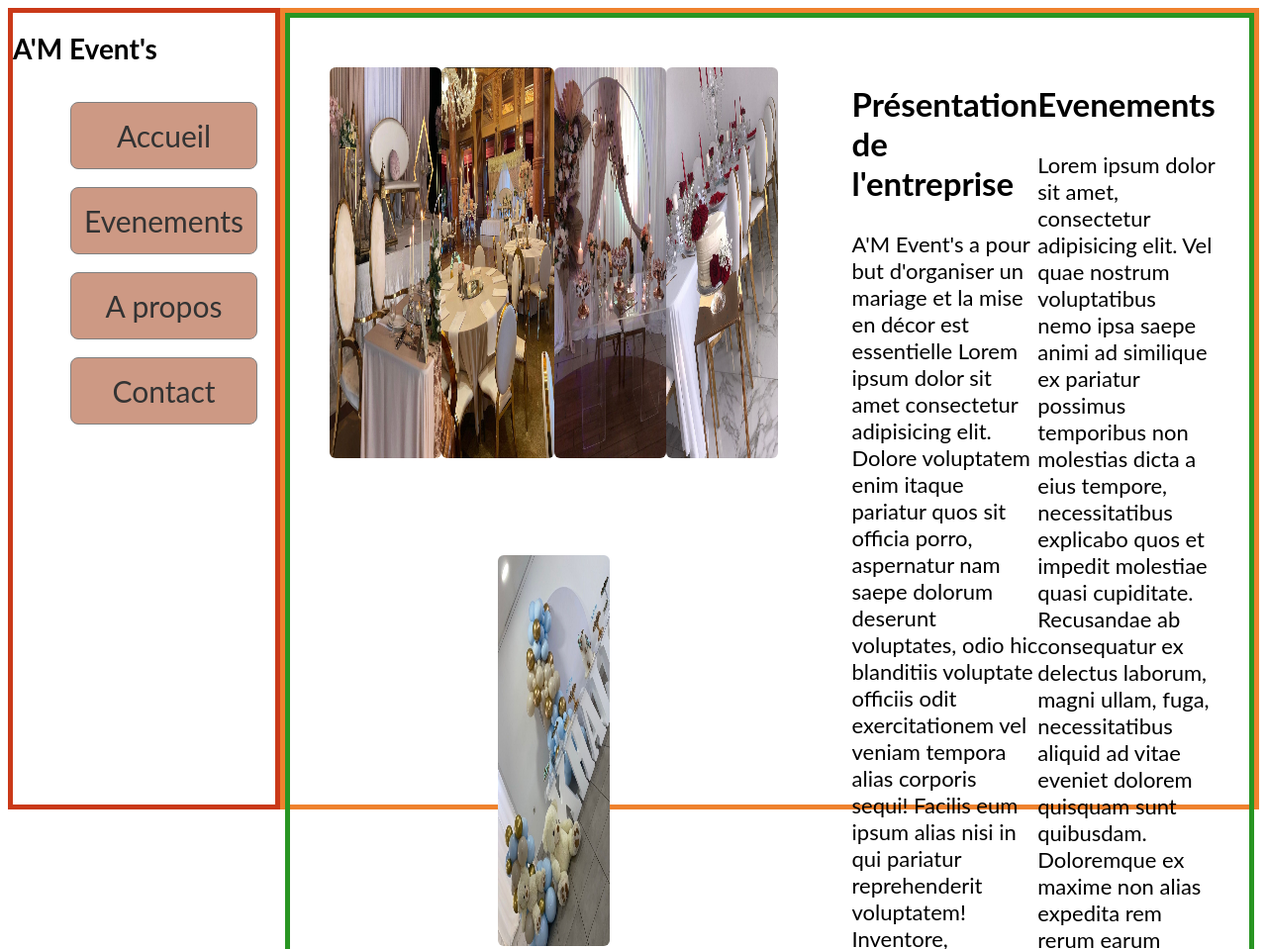
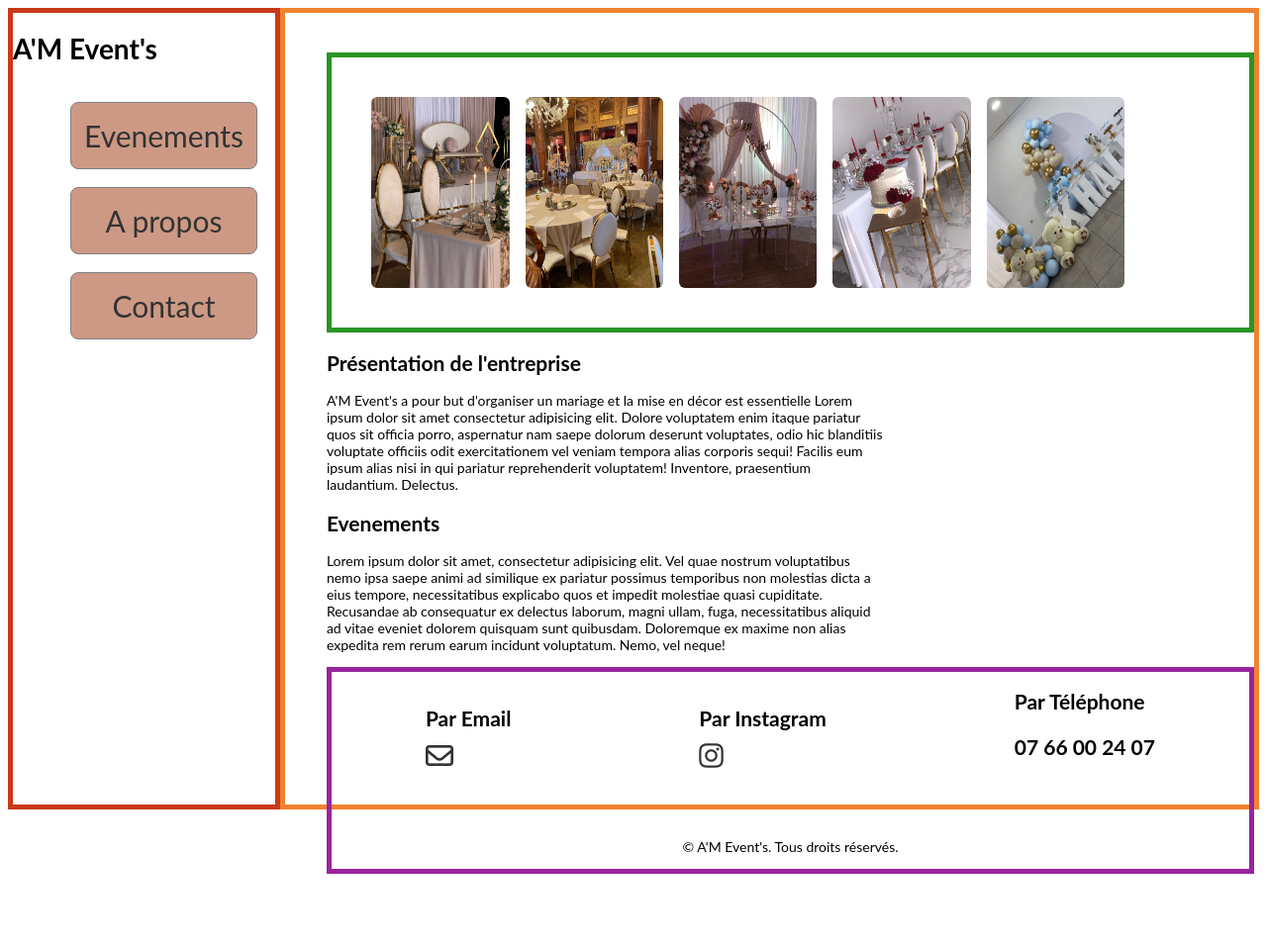
Before and after one commit to Mudadaa/amevents, a website: page home.html in a window 1280 px wide. Shown: the top 959 px of the page at 99% size. After the commit the page ends 883 px from the top, so only its background shows below. Drawn offline with Linux system fonts and the light colour scheme.

Commit message:
flex in progress

```diff
--- a/home.html
+++ b/home.html
@@ -18,7 +18,6 @@
 
             <nav>
             <ul>
-              <li><a href="#">Accueil</a></li>
               <li><a href="#">Evenements </a></li>
               <li><a href="#">A propos</a></li>
               <li><a href="#footer">Contact</a></li>
@@ -30,16 +29,17 @@
       <!-- :::::::::::::::::MAIN:::::::::::::::::::: -->
       <main>
           <section class="photos">
-                <img id="firstImage"src="./img/tablesmariésCouvertBanc.jpg" alt=""/>
-                <img id="secondImage" src="./img/tablesInvites.jpg" alt=""/>
-                <img id="thirdImage" src="./img/tableMariés.jpg" alt="" />
-                <img id="fourthImage" src="./img/pieceMonteyChaises.jpg" alt="" />
-                <img id="fifthImage" src="./img/nounoursBallonBuffet.jpg"  alt="" />
+              <div><img id="firstImage"src="./img/tablesmariésCouvertBanc.jpg"alt=""/></div>
+              <div><img id="secondImage" src="./img/tablesInvites.jpg" alt=""/></div>
+              <div><img id="thirdImage" src="./img/tableMariés.jpg" alt="" /></div>
+              <div><img id="fourthImage" src="./img/pieceMonteyChaises.jpg" alt="" /></div>
+              <div><img id="fifthImage" src="./img/nounoursBallonBuffet.jpg"  alt="" /></div>
           </section>
-          <article>
-            <section class="presentation">
-              <h2>Présentation de l'entreprise</h2>
-              <p>
+
+      </main>
+
+      <section class="articles">
+        <p><h2>Présentation de l'entreprise</h2>
           A'M Event's a pour but d'organiser un mariage et la mise en décor
           est essentielle Lorem ipsum dolor sit amet consectetur adipisicing
           elit. Dolore voluptatem enim itaque pariatur quos sit officia porro,
@@ -49,9 +49,8 @@
           reprehenderit voluptatem! Inventore, praesentium laudantium.
           Delectus.
         </p>
-          </section>
-          <section class="evenement">
-              <h2>Evenements</h2>
+
+    <p><h2>Evenements</h2>
         Lorem ipsum dolor sit amet, consectetur adipisicing elit. Vel quae
         nostrum voluptatibus nemo ipsa saepe animi ad similique ex
         pariatur possimus temporibus non molestias dicta a eius tempore,
@@ -60,11 +59,8 @@
 
         ullam, fuga, necessitatibus aliquid ad vitae eveniet dolorem
         quisquam sunt quibusdam. Doloremque ex maxime non alias expedita
-              rem rerum earum incidunt voluptatum. Nemo, vel neque!
+        rem rerum earum incidunt voluptatum. Nemo, vel neque!</p>
   </section>
-      </article>
-
-      </main>
 
       <!-- :::::::::::::::::FOOTER:::::::::::::::::::: -->
 
--- a/style.css
+++ b/style.css
@@ -9,14 +9,7 @@ body {
     flex-direction: column;
   ;
 }
-.container{
-  height: 100vh;
-  width: 100vw;
-  display: flex;
-  flex-direction: column;
-  border: solid 5px rgb(239, 130, 46) ;
 
-}
 header {
   border: solid 5px rgb(202, 57, 24);
   display: flex;
@@ -51,10 +44,19 @@ a{
   color: #333;
   text-decoration: none;
 }
-
+.container{
+display: flex;
+flex-direction: column;
+justify-content: space-between;
+height: 100vh;
+width: 100vw;
+border: solid 5px rgb(239, 130, 46) ;
+padding-left: 3em;
+align-self: center;
+}
 img {
-width:25%;
-height: 40%;
+height: 100%;
+width: 90%;
 border-radius: 6px;
 }
 img:hover{
@@ -65,31 +67,25 @@ transition: all 0.2s ease-in-out;
 }
 
 main {
+display: flex;
+flex-direction: column;
 border: solid 5px rgb(40, 149, 34) ;
- padding: 40px;
- display: flex;
- flex-direction: column;
-
-}
-article{
-  height: 100%;
-  width: 40%;
-  display: flex;
-  justify-content: center;
-  flex-direction: row;
-  font-size: 22px;
-
-}
-.photos{
- width: 100%;
-display: flex;
-flex-direction: row;
-flex-wrap: wrap ;
-justify-content: space-around;
-padding: 10px 80px 10px 0 ;
+padding: 40px;
+margin-top: 40px;
+height: 60vh;
+width: fit-content;
 
 }
 
+.photos{
+display: flex;
+flex-direction: row;
+flex-wrap: nowrap;
+}
+.articles{
+
+width: 60%;
+}
 footer {
   border: solid 5px rgb(152, 36, 158) ;
 
@@ -102,9 +98,9 @@ footer {
 }
 .copy{
 display: flex;
-flex-direction: column;
- justify-content: center;
- margin-top: 45px;
+flex-direction: row;
+justify-content: center;
+margin-top: 45px;
 }
 ul {
     list-style: none;
```
Lines whose indentation alone changed are shown as unchanged.
